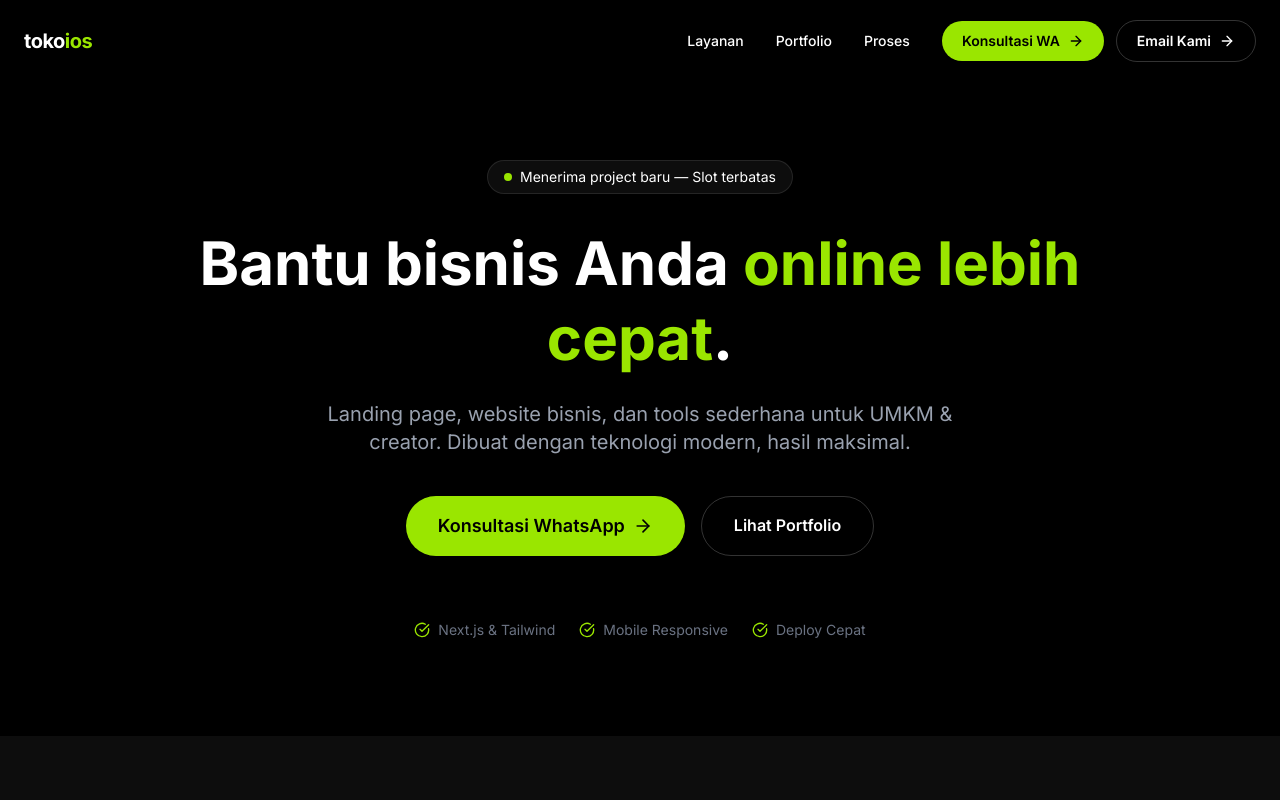
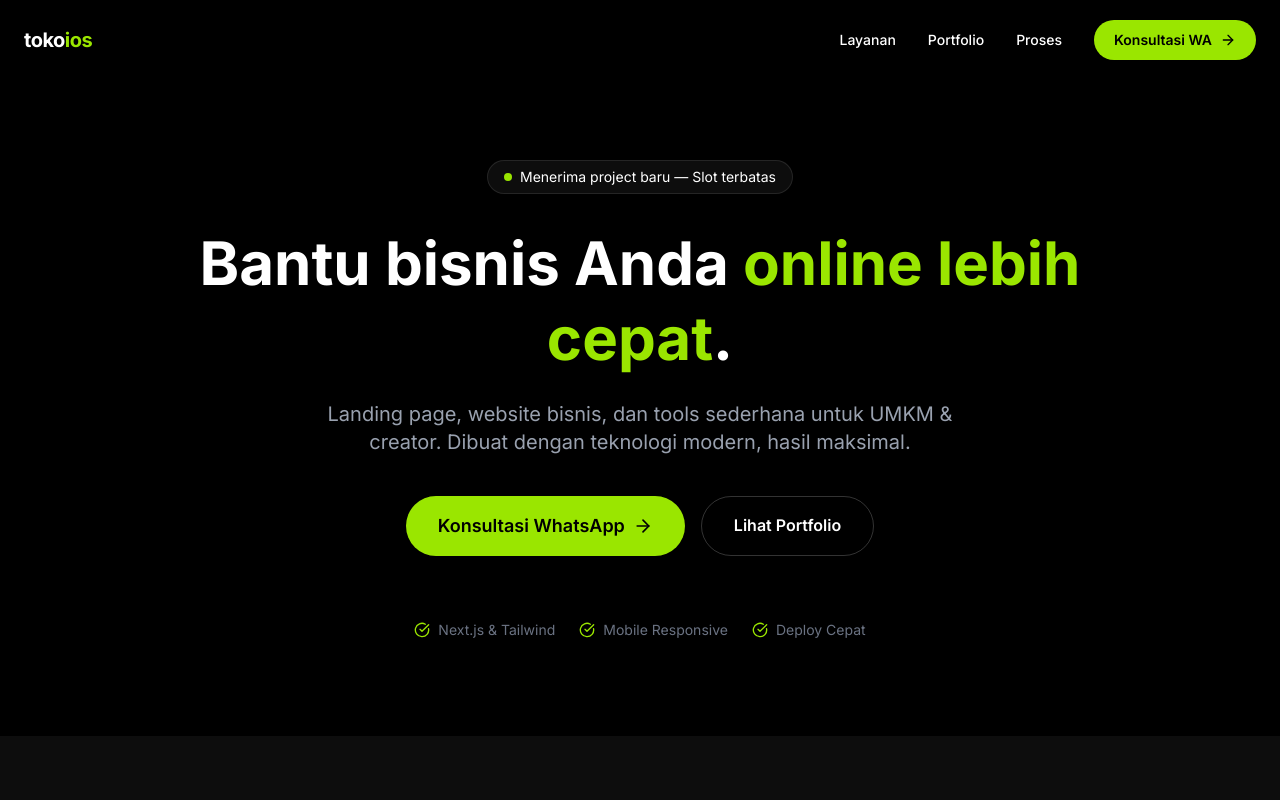
Before and after one commit to tokoios/tokoios-landing, a Next.js app: page / in a window 1280 px wide. Shown: the top 800 px of the page. Built offline with nearby package versions, Linux system fonts and the light colour scheme.

Commit message:
Update page.tsx
back to whatsapp only

```diff
--- a/app/page.tsx
+++ b/app/page.tsx
@@ -77,8 +77,6 @@ export default function Home() {
   <a href="#services" className="hover:text-lime-400 transition">Layanan</a>
   <a href="#portfolio" className="hover:text-lime-400 transition">Portfolio</a>
   <a href="#process" className="hover:text-lime-400 transition">Proses</a>
-
-  <div className="flex items-center gap-3">
   <a
     href={whatsappLink}
     target="_blank"
@@ -87,13 +85,6 @@ export default function Home() {
   >
     Konsultasi WA <ArrowRight size={16} />
   </a>
-    <a
-      href="mailto:hello@tokoios.com"
-      className="border border-white/20 px-5 py-2.5 rounded-full font-semibold hover:bg-white/5 transition flex items-center gap-2"
-    >
-      Email Kami <ArrowRight size={16} />
-    </a>
-  </div>
 </div>
 
           <button
```
Lines whose indentation alone changed are shown as unchanged.
